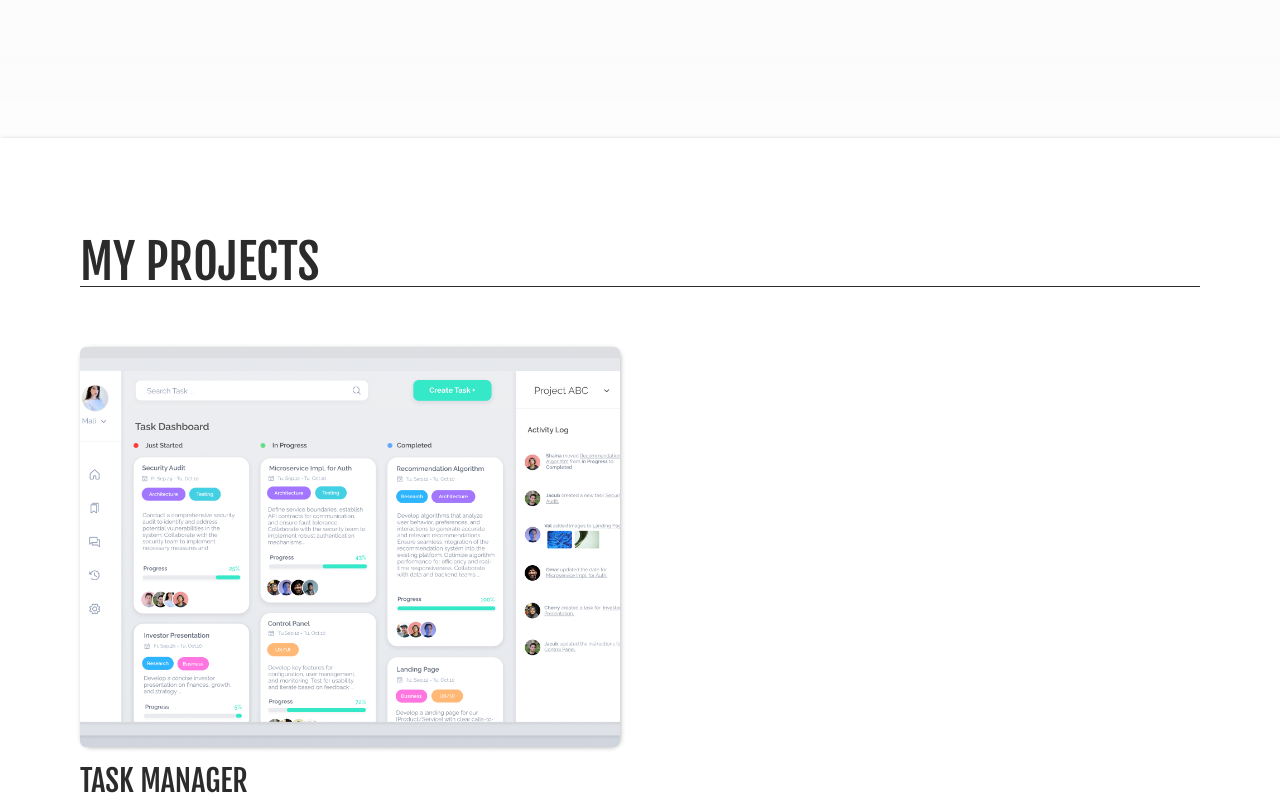
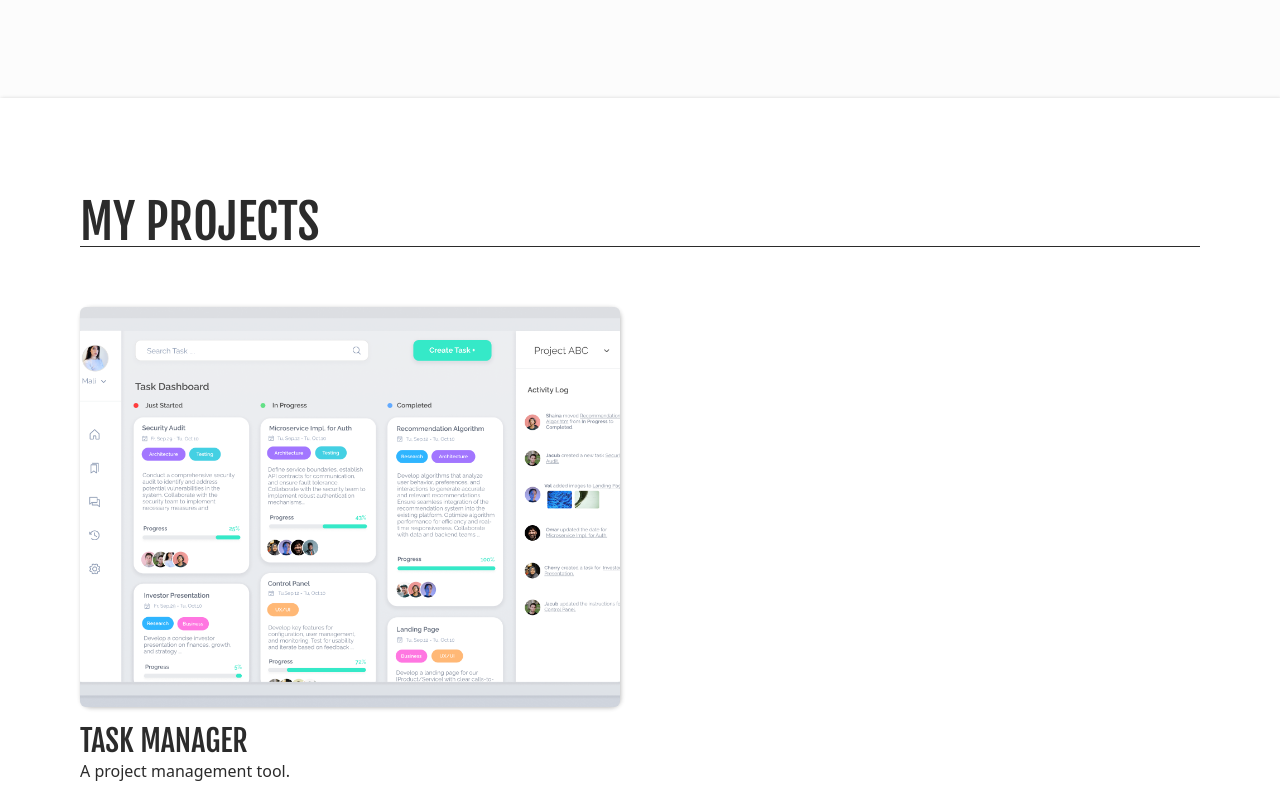
Before and after one commit to amekatze/portfolio2023, a Next.js app: page / in a window 1280 px wide. Shown: the part 1100-1900 px from the top of the page. Built offline with nearby package versions, Linux system fonts and the light colour scheme.

Commit message:
troubleshooting

```diff
--- a/src/components/Work.tsx
+++ b/src/components/Work.tsx
@@ -1,20 +1,10 @@
 import Image from "next/image";
 import Link from "next/link";
-// import projects from "../projects.json";
+import projects from "../projects.json";
 
 interface WorkProps {
   fjalla: any;
 }
-
-const projects = [
-  {
-    id: 1,
-    title: "Task Manager",
-    description: "A project management tool.",
-    images: ["/images/taskmanager.png", "/images/taskmanager_addtask.png"],
-    cover: "/images/taskmanager.png",
-  },
-];
 
 export default function Work({ fjalla }: WorkProps) {
   return (
--- a/src/pages/_app.tsx
+++ b/src/pages/_app.tsx
@@ -6,9 +6,9 @@ import Layout from "@/components/Layout";
 function MyApp({ Component, pageProps }: AppProps) {
   return (
     <ThemeProvider>
-      <Layout>
-        <Component {...pageProps} />
-      </Layout>
+      {/* <Layout> */}
+      <Component {...pageProps} />
+      {/* </Layout> */}
     </ThemeProvider>
   );
 }
```
